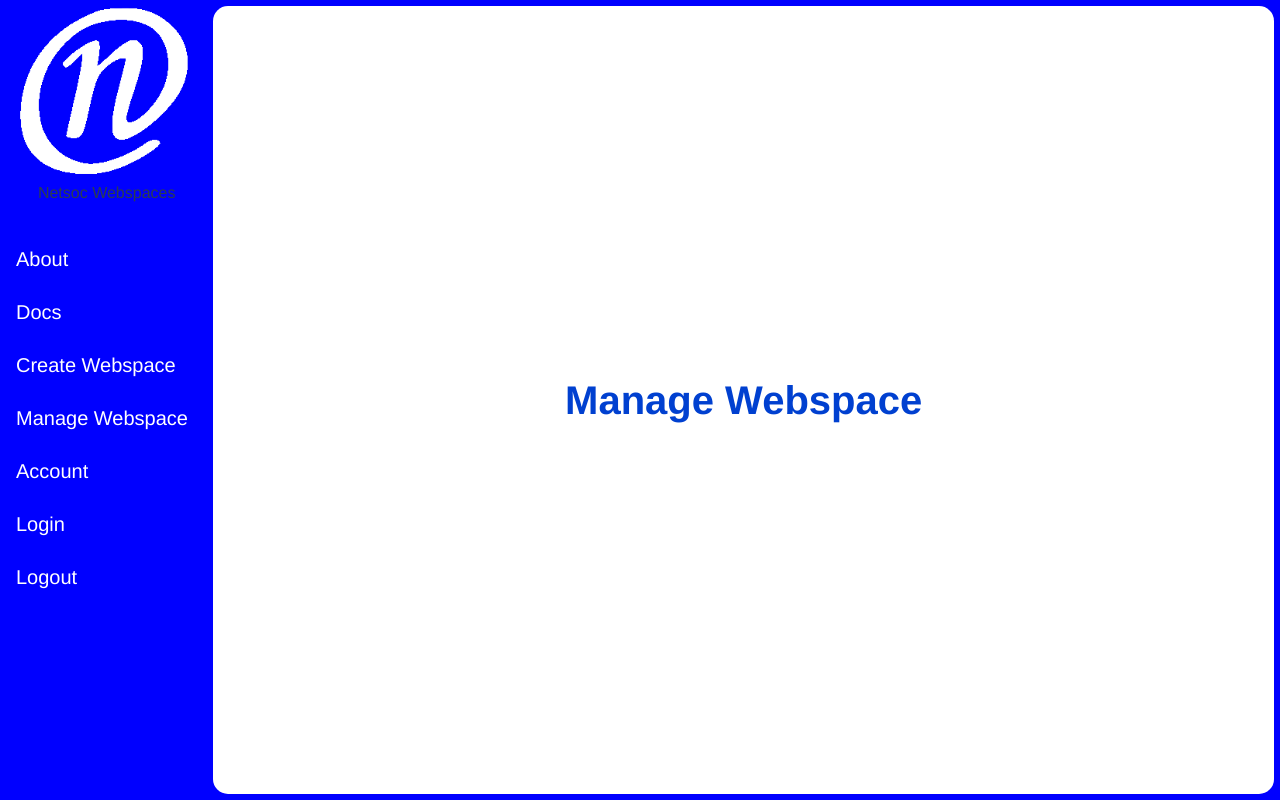
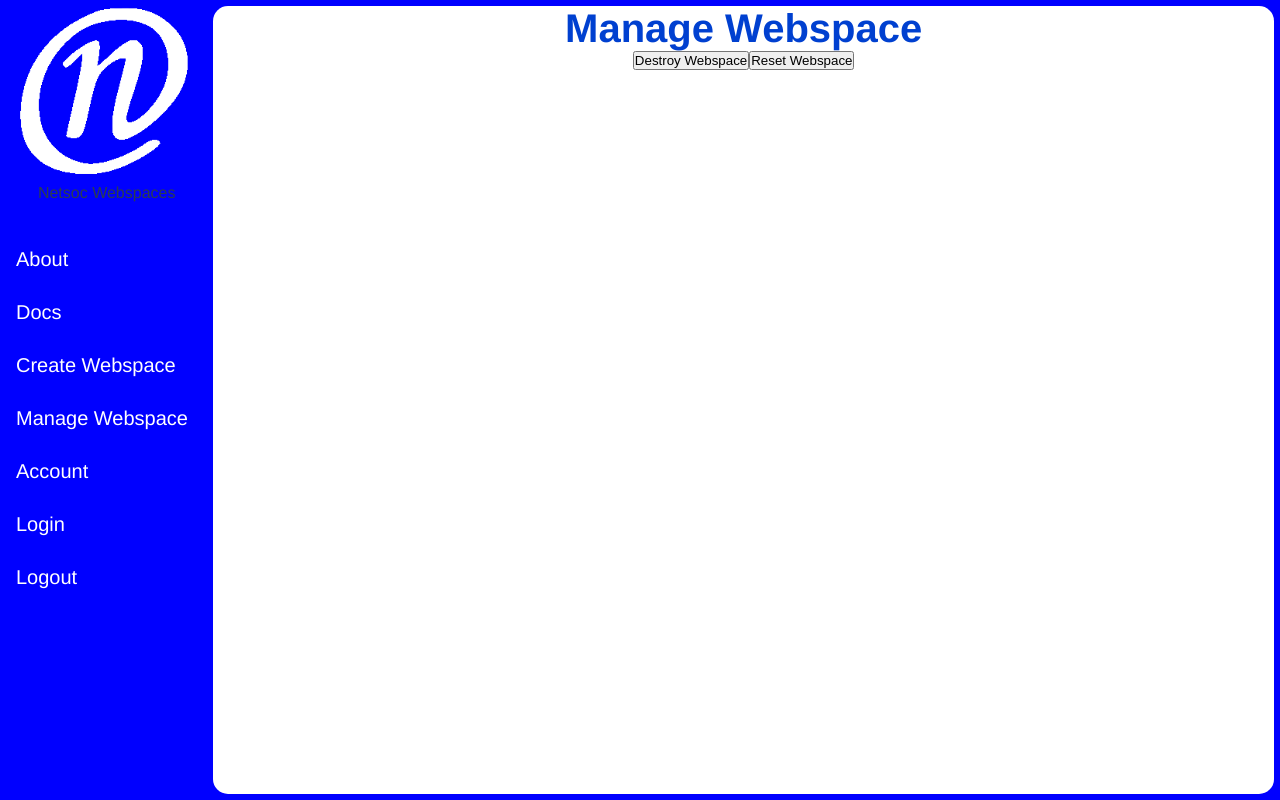
Before and after one commit to netsoc/webspace-dashboard, a Vue app in the folder my-app/: page /managewebspace in a window 1280 px wide. Built offline with nearby package versions, Linux system fonts and the light colour scheme.

Commit message:
Update ManageWebspace.vue
Doing an initial push, need to fix styling and the error

```diff
--- a/my-app/src/views/ManageWebspace.vue
+++ b/my-app/src/views/ManageWebspace.vue
@@ -1,13 +1,46 @@
 <template>
-  <div class="ManageWebspace">
-    <p>Manage Webspace</p>
+  <div>
+    <div class="ManageWebspace">
+      <p>Manage Webspace</p>
+    </div>
+    <div class="buttons">
+      <button @click="destroyWebspace">
+        Destroy Webspace
+      </button>
+      <button @click="resetWebspace">
+        Reset Webspace
+      </button>
+    </div>
   </div>
 </template>
 
 <script>
-
+import * as API from '@/API.js'
 export default {
-
+  name: 'ManageWebspace',
+  data () {
+    return {}
+  },
+  methods: {
+    async destroyWebspace () {
+      try {
+        // add confirmation page "are you sure?" etc
+        confirm('Are you sure you want to destroy this webspace?')
+        // delete action
+        // need to fix it
+        this.destroyWebspace = await API.fetch(
+          API.WEBSPACED_API_URL + '/webspace/self'
+        )
+        // notification that it has deleted
+        alert('The webspace has been successfully destroyed')
+      } catch (err) {
+        alert('Unable to destroy webspace' + err.message)
+      }
+    },
+    resetWebspace () {
+      alert('TODO')
+    }
+  }
 }
 </script>
 
```
